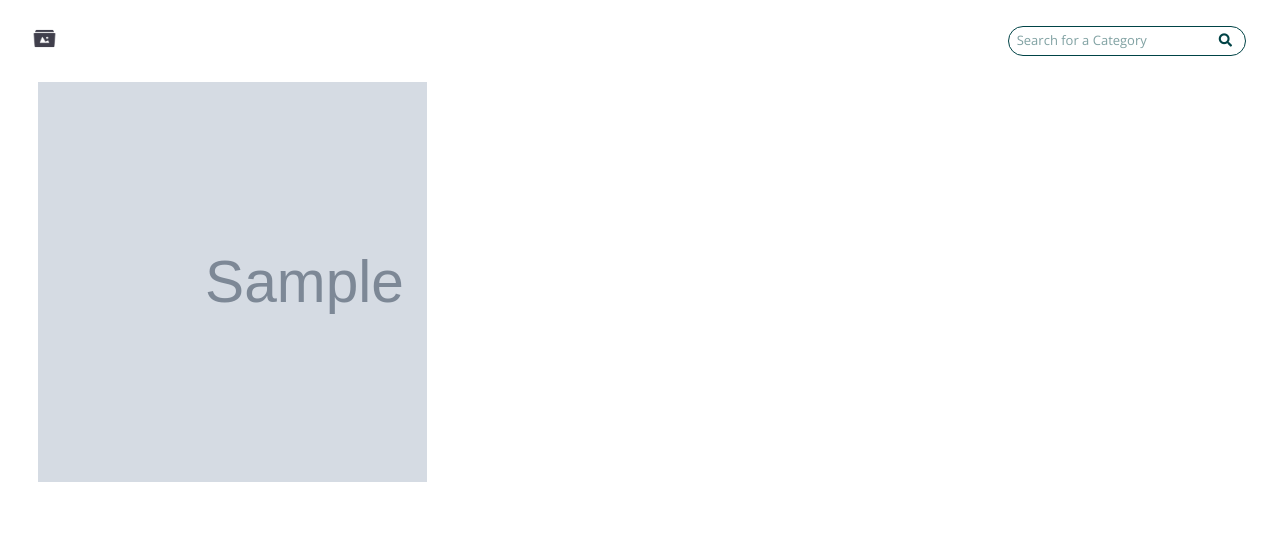
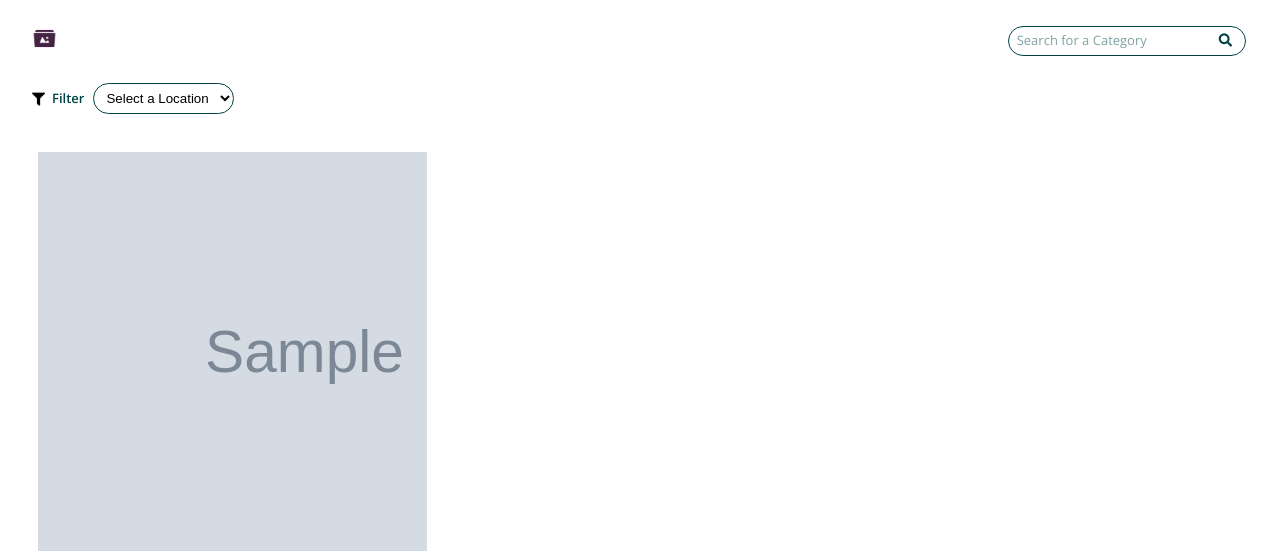
Before and after one commit to mikechumba/gallery, a Django app: template photos/templates/photos/index.html in a window 1280 px wide. Shown: the top 551 px of the page. Run offline with Django 3.2, Linux system fonts and the light colour scheme; the template is opened without the code that fills it: most values are stand-ins (such as "Sample title", 1, 10 or a date in 2020); grey boxes marked "Sample" are stand-in pictures.

Commit message:
add an image filter functionality

```diff
--- a/photos/assets/style.scss
+++ b/photos/assets/style.scss
@@ -157,3 +157,44 @@ nav {
    }
 
 }
+
+.filter {
+   form {
+      div,select{
+         display: inline-block;
+      }
+      select {
+         border: 1px solid $main;
+         border-radius: 16px;
+         padding: 6px 8px;
+         background: transparent;
+         &:focus {
+            outline: none;
+            background: transparent;
+         }
+         &::placeholder {
+            @include fonts(rgba($main,0.5),13px,500);
+         }
+      }
+      option {
+         border: none;
+         background-color: #fff;
+         padding: 2px 4px;
+         @include fonts($main,13px,500);
+      }
+   }
+   .filter-label {
+      i,p {
+         display: inline-block;
+      }
+      i {
+         margin-right: 3px;
+         font-size: 13px;
+         vertical-align: middle;
+      }
+      p {
+         margin-right: 5px;
+         @include fonts($main,13px,600);
+      }
+   }
+}
--- a/photos/static/css/style.css
+++ b/photos/static/css/style.css
@@ -181,4 +181,76 @@ nav .page-actions fieldset button:hover {
   font-size: 18px;
   text-align: left;
 }
+
+.filter form div, .filter form select {
+  display: inline-block;
+}
+
+.filter form select {
+  border: 1px solid #004346;
+  border-radius: 16px;
+  padding: 6px 8px;
+  background: transparent;
+}
+
+.filter form select:focus {
+  outline: none;
+  background: transparent;
+}
+
+.filter form select::-webkit-input-placeholder {
+  font-family: "Open Sans", sans-serif;
+  font-size: 13px;
+  font-weight: 500;
+  color: rgba(0, 67, 70, 0.5);
+}
+
+.filter form select:-ms-input-placeholder {
+  font-family: "Open Sans", sans-serif;
+  font-size: 13px;
+  font-weight: 500;
+  color: rgba(0, 67, 70, 0.5);
+}
+
+.filter form select::-ms-input-placeholder {
+  font-family: "Open Sans", sans-serif;
+  font-size: 13px;
+  font-weight: 500;
+  color: rgba(0, 67, 70, 0.5);
+}
+
+.filter form select::placeholder {
+  font-family: "Open Sans", sans-serif;
+  font-size: 13px;
+  font-weight: 500;
+  color: rgba(0, 67, 70, 0.5);
+}
+
+.filter form option {
+  border: none;
+  background-color: #fff;
+  padding: 2px 4px;
+  font-family: "Open Sans", sans-serif;
+  font-size: 13px;
+  font-weight: 500;
+  color: #004346;
+}
+
+.filter .filter-label i, .filter .filter-label p {
+  display: inline-block;
+}
+
+.filter .filter-label i {
+  margin-right: 3px;
+  font-size: 13px;
+  vertical-align: middle;
+}
+
+.filter .filter-label p {
+  margin-right: 5px;
+  font-family: "Open Sans", sans-serif;
+  font-size: 13px;
+  font-weight: 600;
+  color: #004346;
+}
 /*# sourceMappingURL=style.css.map */
--- a/photos/static/js/script.js
+++ b/photos/static/js/script.js
@@ -1,8 +1,13 @@
 
 $('.image-card').on('click', () => {
-   $('.modal').show()
+   $('.modal').fadeIn(1000)
 })
 
 $('.close').on('click', () => {
-   $('.modal').hide()
+   $('.modal').fadeOut()
 })
+
+
+$('.selectfield').on('change', () => {
+   (this).submit()
+})
--- a/photos/templates/photos/index.html
+++ b/photos/templates/photos/index.html
@@ -2,7 +2,22 @@
 {% load static %}
 
 {% block content %}
-    {% include "photos/nav.html" %}
+   {% include "photos/nav.html" %}
+
+   <div class="filter container">
+      <form action="{% url 'photo_home' %}" method="get" class="selectfield">
+         <div class="filter-label">
+            <i class="fas fa-filter"></i>
+            <p>Filter</p>
+         </div>
+         <select name="location" onchange="this.form.submit()">
+            <option value="" disabled selected>Select a Location</option>
+            {% for location in locations %}
+               <option value="{{ location.location_name }}">{{ location.location_name }}</option>
+            {% endfor %}
+         </select>
+      </form>
+   </div>
 
    <div class="container images">
       {% for img in images  %}
```
Also changed, not shown: photos/models.py (+6 -1 lines), photos/views.py (+18 -2 lines), photos/static/images/logo.png, 1 other file.
